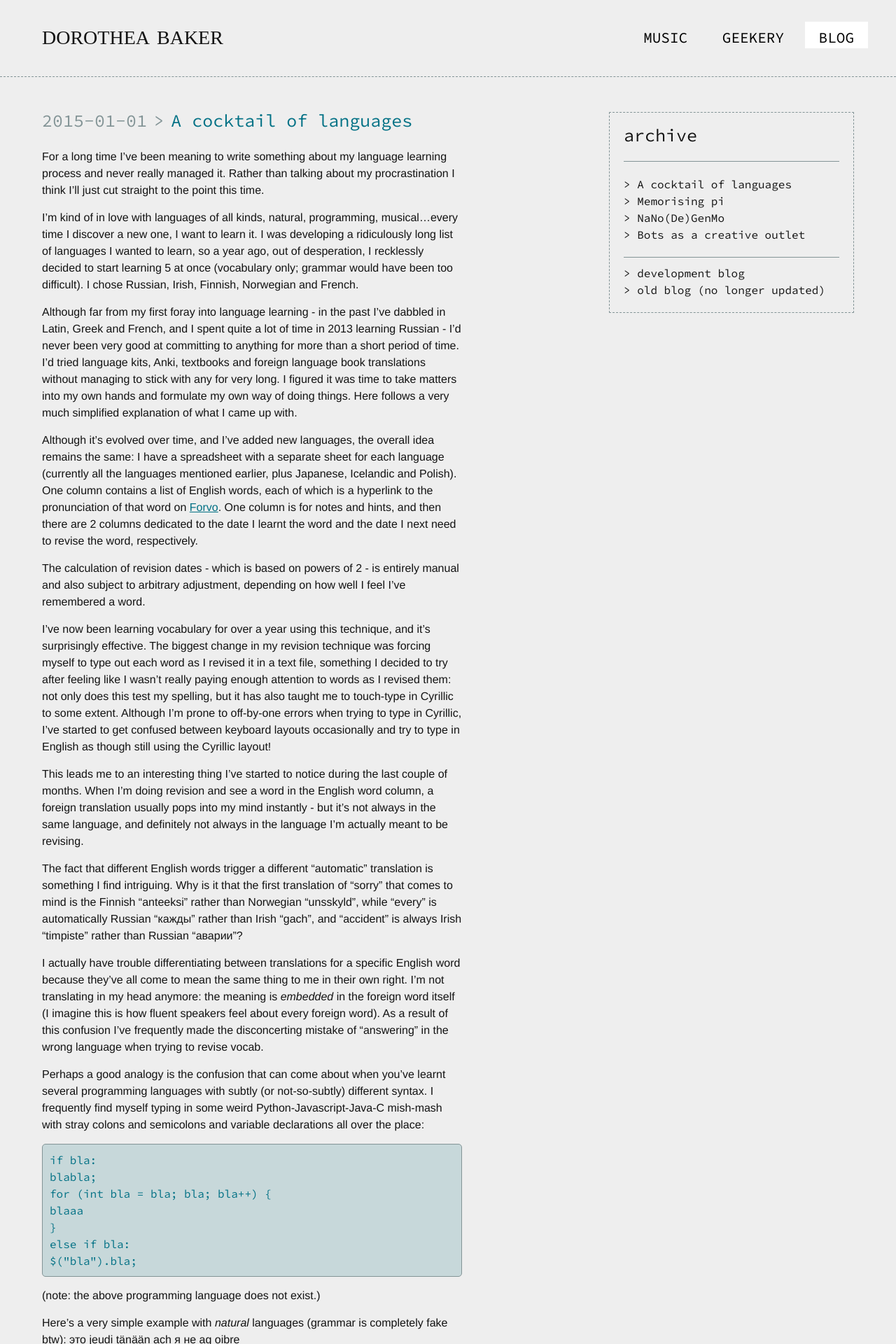
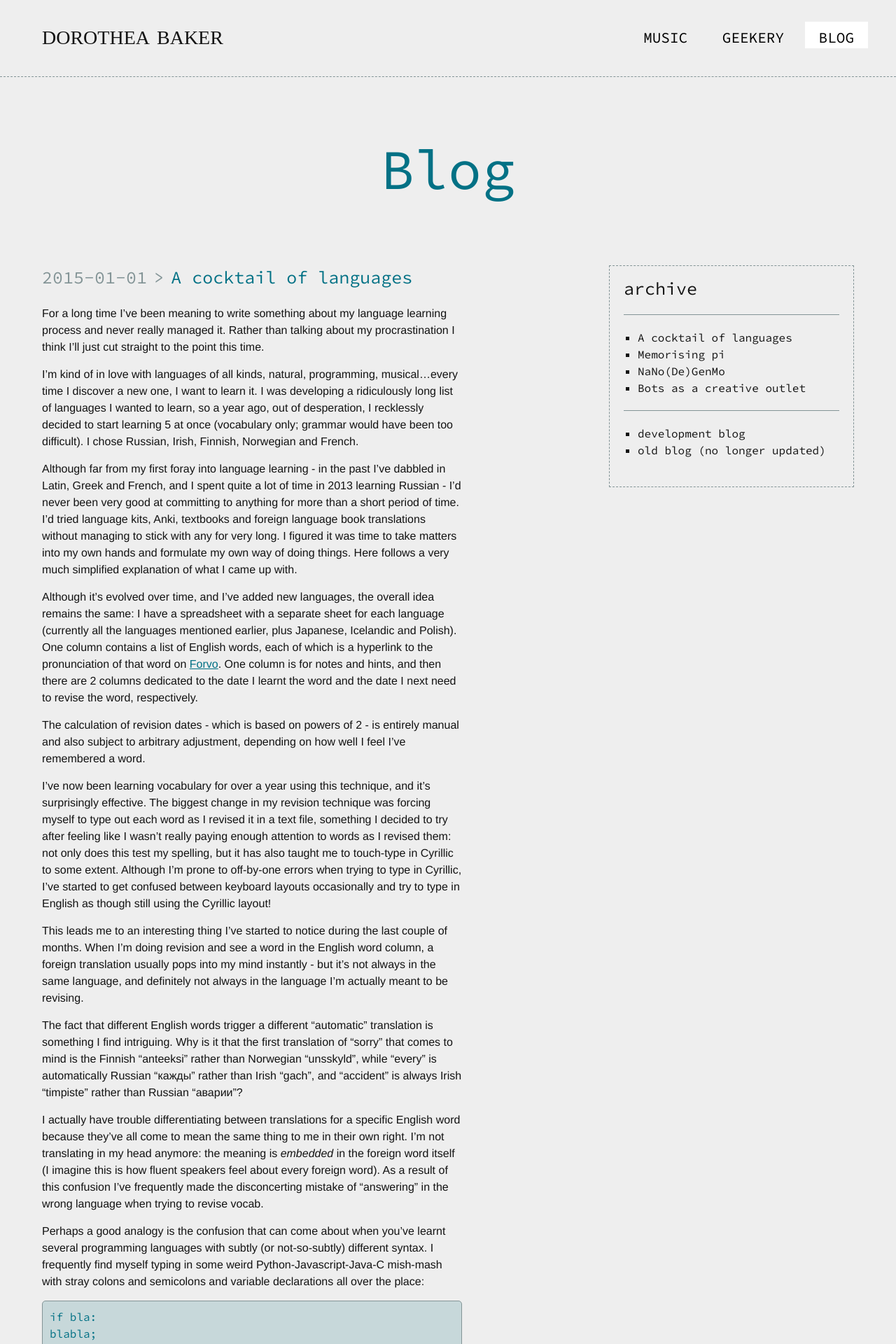
Before and after one commit to d-baker/navsite, a Jekyll site: the page built from blog.html, in a window 1280 px wide. Shown: the top 1920 px of the page at 70% size. Built offline with Jekyll 4.4.1, drawn with Linux system fonts in a browser that asks for light colours; comment, search, counter and statistics services are not loaded.

Commit message:
update blog sidebar and add blog title

```diff
--- a/_includes/blog-sidebar.html
+++ b/_includes/blog-sidebar.html
@@ -6,11 +6,11 @@
         {% endfor %}
     </ul>
 
-    <div class="sidebar-extra">
+    <ul class="sidebar-extra">
         {% if page.url != "/blog/" %}
-            <a href="/blog">all posts</a>
+            <li><a href="/blog">all posts</a></li>
         {% endif %}
-        <a href="http://nightmare.website">development blog</a>
-        <a href="http://dorotheabaker.blogspot.com">old blog (no longer updated)</a>
-    </div>
+        <li><a href="http://nightmare.website">development blog</a></li>
+        <li><a href="http://dorotheabaker.blogspot.com">old blog (no longer updated)</a></li>
+    </ul>
 </div>
--- a/_sass/blog.scss
+++ b/_sass/blog.scss
@@ -16,13 +16,6 @@
 .sidebar-extra {
 	padding-top: 10px;
 	border-top: 1px solid $batcolor;
-
-	a {
-		display: block;
-		&:before {
-			content: "> ";
-		}
-	}
 }
 
 .blogpost {
--- a/blog.html
+++ b/blog.html
@@ -3,6 +3,8 @@ title: blog
 layout: default
 permalink: /blog/
 ---
+
+<h1 class="defaultpg pg-title">Blog</h1>
 
 {% include blog-sidebar.html %}
 
--- a/css/main.scss
+++ b/css/main.scss
@@ -99,16 +99,11 @@ hr {
 }
 
 ul {
-    list-style-type: none;
-    margin: 0px;
-    padding: 0px;
+    list-style-type: square;
+    padding-left: 20px;
 }
 
 li {
-    &:before {
-        content: "> ";
-    }
-
     .tooltip {
         display: none;
     }
@@ -267,7 +262,7 @@ footer {
 
         ul {
             border-top: 1px solid $batcolor;
-            padding: 20px 0px;
+            padding: 20px 0px 20px 20px;
         }
         a {
             color: $fg;
@@ -295,13 +290,6 @@ footer {
 
 #instructions {
     left: 400px;
-
-    li {
-        margin-bottom: 1em;
-        &:before {
-            content: "- ";
-        }
-    }
 }
 
 
```
